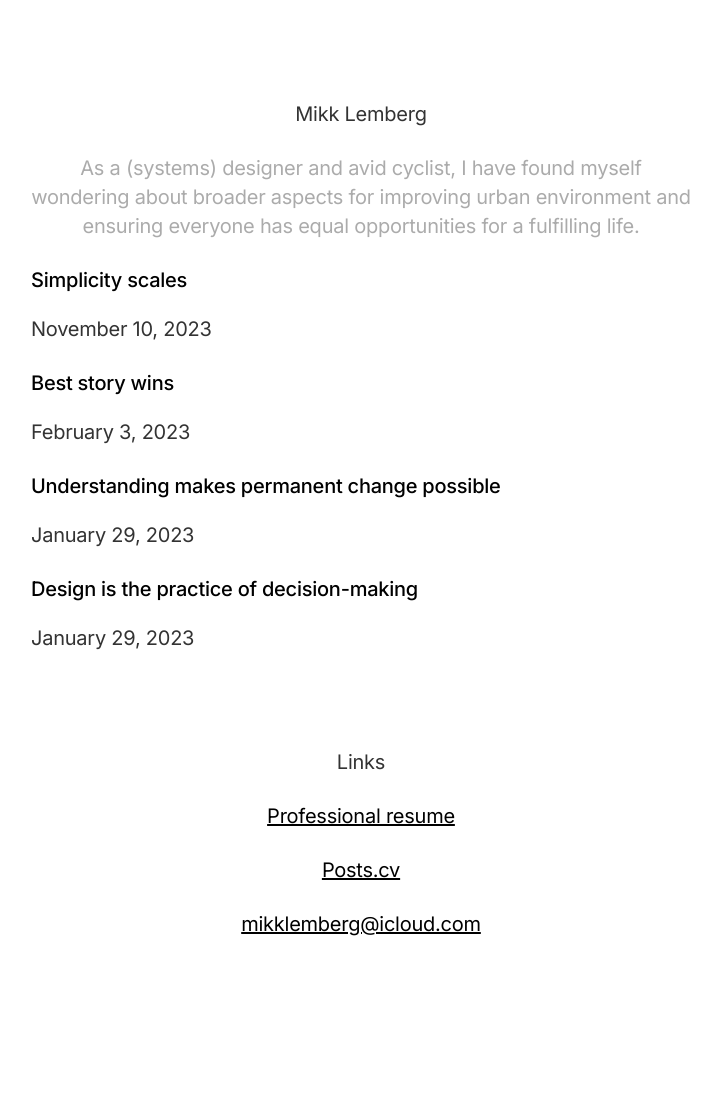
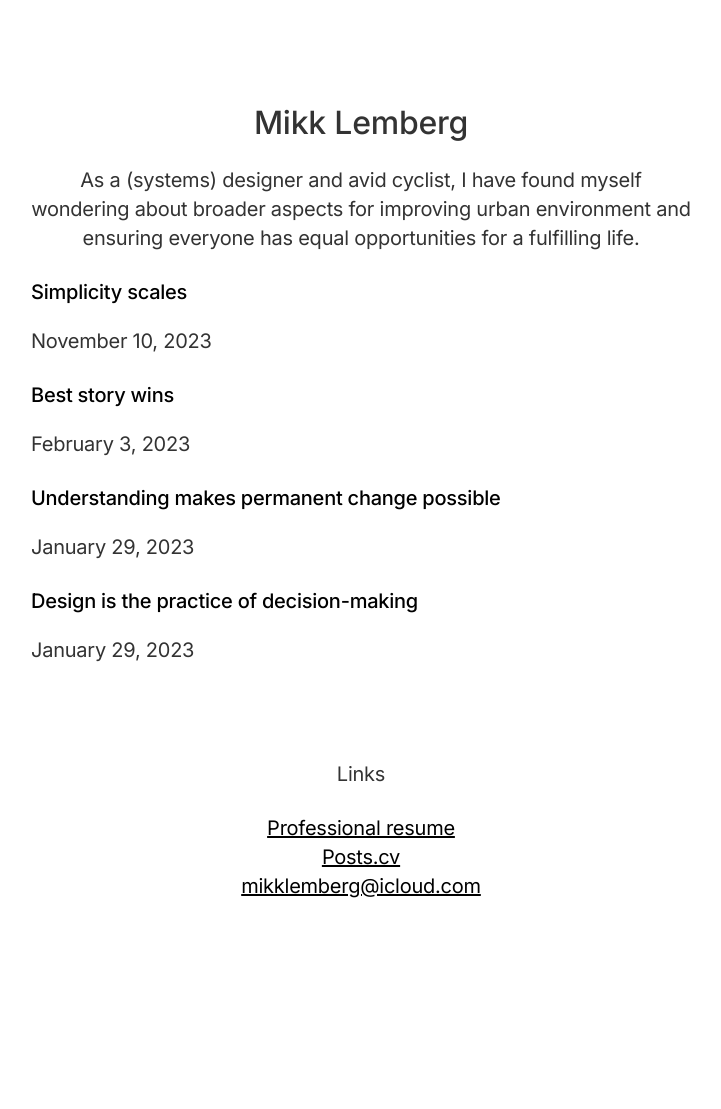
Before and after one commit to mikklemberg/My-personal-notes, a Jekyll site: the page built from README.md, in a window 1280 px wide. Shown: the whole page, without its empty margins (279-1000 px from the left). Built offline with Jekyll 4.4.1, drawn with Linux system fonts in a browser that asks for light colours; our own code applies the rules of GitHub Pages for plain Markdown files; after the commit the page ends 1046 px from its top, so only the background shows below that.

Commit message:
Update default.html

```diff
--- a/_layouts/default.html
+++ b/_layouts/default.html
@@ -1,22 +1,17 @@
 <!DOCTYPE html>
 <html lang="en">
-
 <head>
     <meta charset="UTF-8">
     <meta name="viewport" content="width=device-width, initial-scale=1.0">
     <title>Mikk Lemberg's Blog</title>
     <link rel="stylesheet" href="{{ '/assets/css/style.css' | prepend: site.baseurl }}">
 </head>
-
 <body>
     <div class="container">
-        <!-- Header Section -->
         <header class="header">
-            <p>Mikk Lemberg</p>
-            <p style="color: rgba(0, 0, 0, 0.33");">As a (systems) designer and avid cyclist, I have found myself wondering about broader aspects for improving urban environment and ensuring everyone has equal opportunities for a fulfilling life.</p>
+            <h1>Mikk Lemberg</h1>
+            <p>As a (systems) designer and avid cyclist, I have found myself wondering about broader aspects for improving urban environment and ensuring everyone has equal opportunities for a fulfilling life.</p>
         </header>
-
-        <!-- Dynamic Posts Section -->
         <section class="posts">
             {% for post in site.posts %}
             <article class="post">
@@ -25,15 +20,12 @@
             </article>
             {% endfor %}
         </section>
-
-        <!-- Footer Section -->
         <footer class="footer">
             <p>Links</p>
-            <p><a href="https://mikklemberg.ee">Professional resume</a><p>
-            <p><a href="https://posts.cv/mikk">Posts.cv</a><p>
-            <p><a href="mailto:mikklemberg@icloud.com">mikklemberg@icloud.com</a><p>
+            <a href="https://mikklemberg.ee">Professional resume</a>
+            <a href="https://posts.cv/mikk">Posts.cv</a>
+            <a href="mailto:mikklemberg@icloud.com">mikklemberg@icloud.com</a>
         </footer>
     </div>
 </body>
-
 </html>
```
